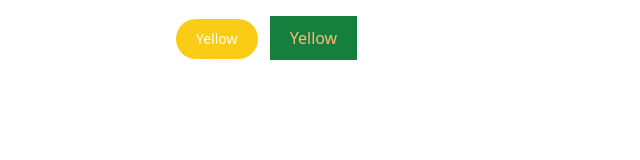
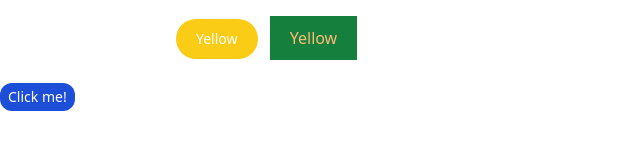
Before and after one commit to mayurigurav1997/Tailwind-4, a website built with Vite: page index.html in a window 1280 px wide. Shown: the whole page, without its empty margins (0-640 px from the left). Built offline with nearby package versions, Linux system fonts and the light colour scheme.

Commit message:
how to use @layer

```diff
--- a/index.html
+++ b/index.html
@@ -14,6 +14,7 @@
         <button type="button" class="btn">Yellow</button>
         <button type="button " class="text-vic">Yellow</button>
     </div>
+    <button class="btn1">Click me!</button>
 </body>
 
 </html>
--- a/style.css
+++ b/style.css
@@ -1,9 +1,16 @@
 @tailwind base;
 @tailwind components;
 @tailwind utilities;
+
 .btn {
   @apply text-white bg-yellow-400 hover:bg-yellow-500 focus:outline-none focus:ring-4 focus:ring-yellow-300 font-medium rounded-full text-sm px-5 py-2.5 text-center mr-2 mb-2 dark:focus:ring-yellow-900;
 }
 .text-vic {
   @apply bg-green-700 text-orange-300 px-5 py-2.5;
 }
+
+@layer components {
+  .btn1 {
+    @apply bg-blue-700 text-white rounded-xl px-2 py-1 text-sm;
+  }
+}
```
